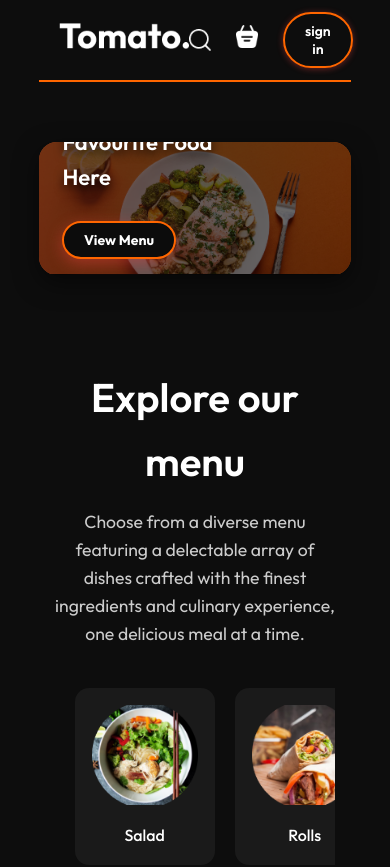
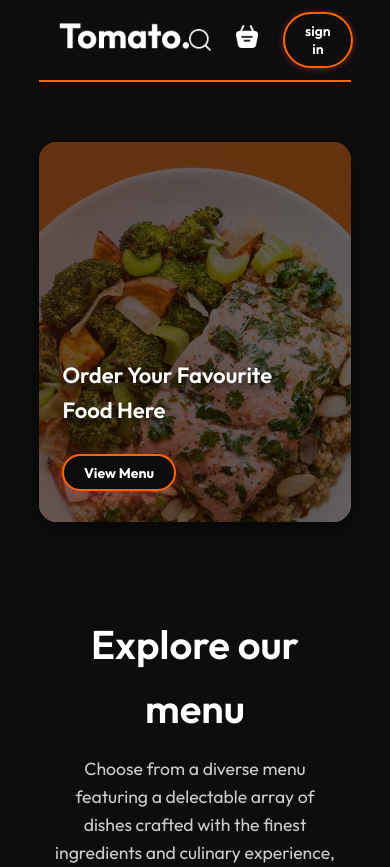
Before and after one commit to ghamzakhan20-coder/Tomato, a React (Vite) app in the folder frontend/: page / in a window 390 px wide. Shown: the top 867 px of the page. Built offline with nearby package versions, Linux system fonts and the light colour scheme.

Commit message:
UI fixes for add button and counter

```diff
--- a/frontend/src/components/Header/Header.css
+++ b/frontend/src/components/Header/Header.css
@@ -1,22 +1,24 @@
 .header {
-  height: 34vw;
+  height: 60vh; /* responsive height */
   margin: 30px auto;
   background: url('/header_img.png') no-repeat center;
-  background-size: contain;
+  background-size: cover; /* image fill kare */
   position: relative;
   border-radius: 18px;
   overflow: hidden;
   box-shadow: 0 8px 25px rgba(0,0,0,0.5);
-  margin-top: 60px;
+  margin-top: 60px; /* navbar ke neeche */
 }
 
+/* Overlay for dark effect */
 .header::before {
   content: "";
   position: absolute;
   inset: 0;
-  background: rgba(0,0,0,0.55); /* dark overlay for text readability */
+  background: rgba(0,0,0,0.55);
 }
 
+/* Text + button container */
 .header-contents {
   position: absolute;
   display: flex;
@@ -32,7 +34,7 @@
 
 .header-contents h2 {
   font-weight: 600;
-  color: #ffffff; /* orange highlight */
+  color: #ffffff;
   font-size: max(3.8vw, 22px);
   text-shadow: 0px 4px 10px rgba(0,0,0,0.7);
 }
@@ -57,17 +59,31 @@
 }
 
 .header-contents button:hover {
-    background: #ff6600;
-    color: #0d0d0d;
-    transform: translateY(-3px);
+  background: #ff6600;
+  color: #0d0d0d;
+  transform: translateY(-3px);
+}
+
+/* Responsive */
+@media (max-width: 1024px) {
+  .header {
+    height: 50vh;
+  }
+  .header-contents {
+    max-width: 60%;
+  }
 }
 
 @media (max-width: 750px) {
+  .header {
+    height: 45vh;
+  }
   .header-contents {
-    max-width: 65%;
+    max-width: 75%;
+    bottom: 8%;
   }
   .header-contents p {
-    display: none;
+    display: none; /* mobile pe paragraph hide */
   }
   .header-contents button {
     padding: 2vw 5vw;
```
